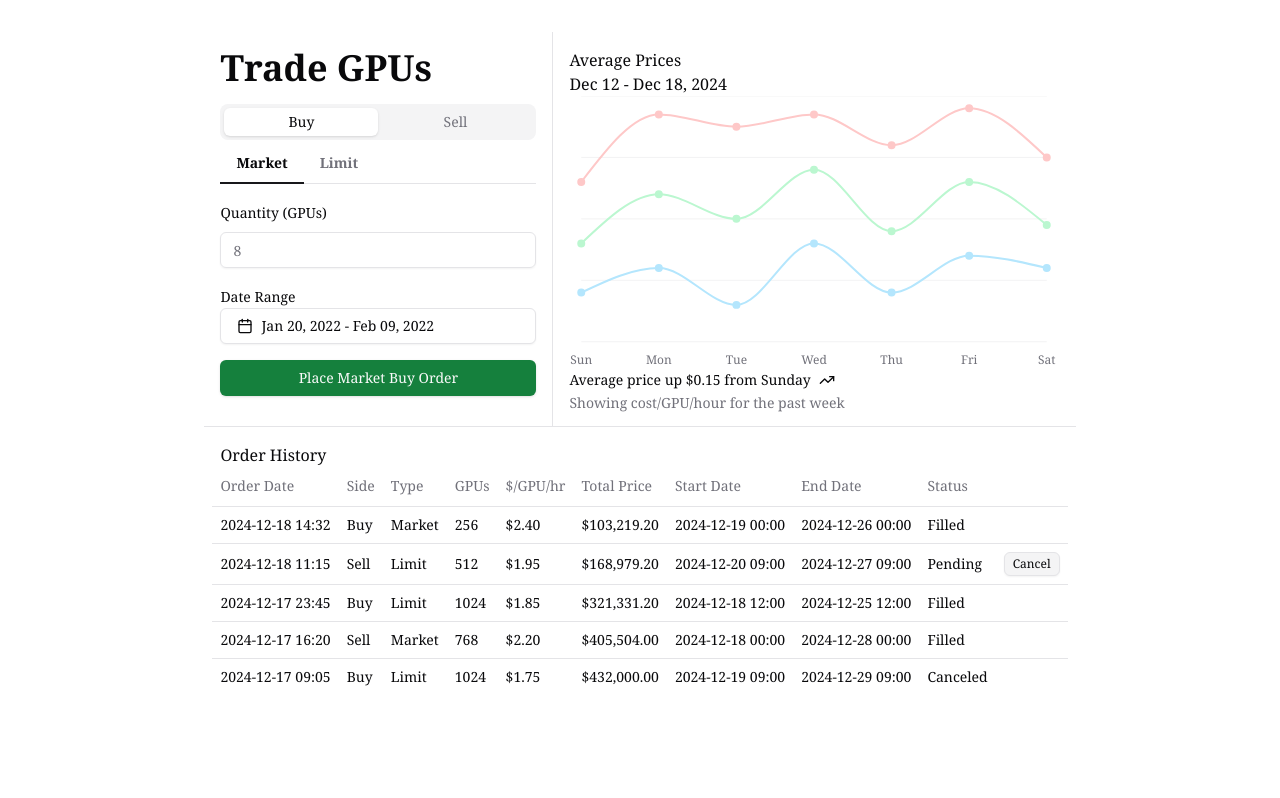
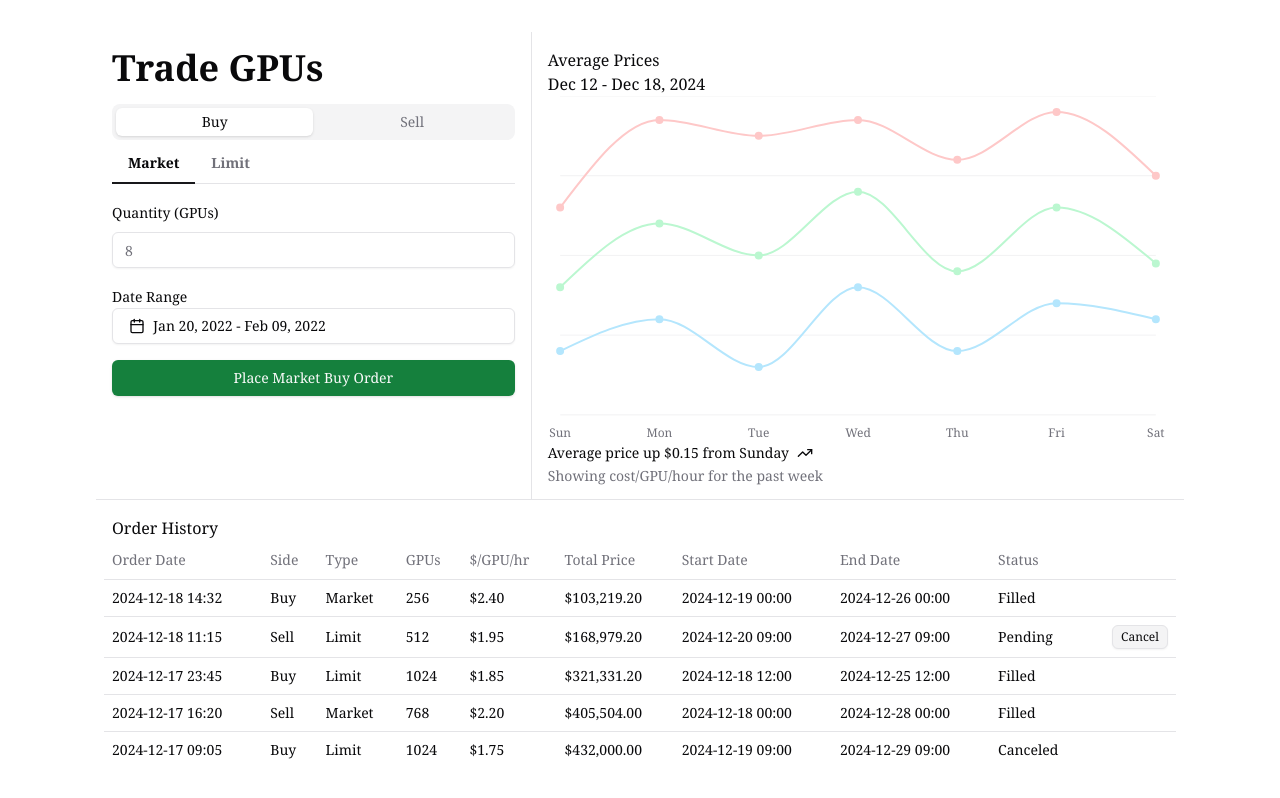
Before and after one commit to darzyx/gpu-auction-house, a Next.js app: page / in a window 1280 px wide. Shown: the top 798 px of the page. Built offline with nearby package versions, Linux system fonts and the light colour scheme.

Commit message:
Make main layout have diff max width, put max price on same row as quantity

```diff
--- a/src/app/page.tsx
+++ b/src/app/page.tsx
@@ -5,7 +5,7 @@ import { Separator } from "@/components/ui/separator";
 
 export default function Home() {
     return (
-        <div className="p-8 flex flex-col">
+        <div className="w-full max-w-6xl p-8 flex flex-col">
             <div className="w-full grid grid-cols-[2fr_auto_3fr]">
                 <div className="p-4 flex flex-col gap-4">
                     <h1>Trade GPUs</h1>
--- a/src/components/trading-form.tsx
+++ b/src/components/trading-form.tsx
@@ -104,8 +104,10 @@ const OrderForm = ({ isBuy }: { isBuy: boolean }) => {
     return (
         <div className="space-y-4">
             <OrderTypeTabs orderType={orderType} setOrderType={setOrderType} />
-            <QuantityInput id={isBuy ? "quantity" : "sell-quantity"} />
-            {orderType === "limit" && <PriceInput isBuy={isBuy} />}
+            <div className={cn(orderType === "limit" ? "grid grid-cols-2 gap-4" : "")}>
+                <QuantityInput id={isBuy ? "quantity" : "sell-quantity"} />
+                {orderType === "limit" && <PriceInput isBuy={isBuy} />}
+            </div>
             <div>
                 <Label htmlFor="date-range">Date Range</Label>
                 <DatePickerWithRange />
```
